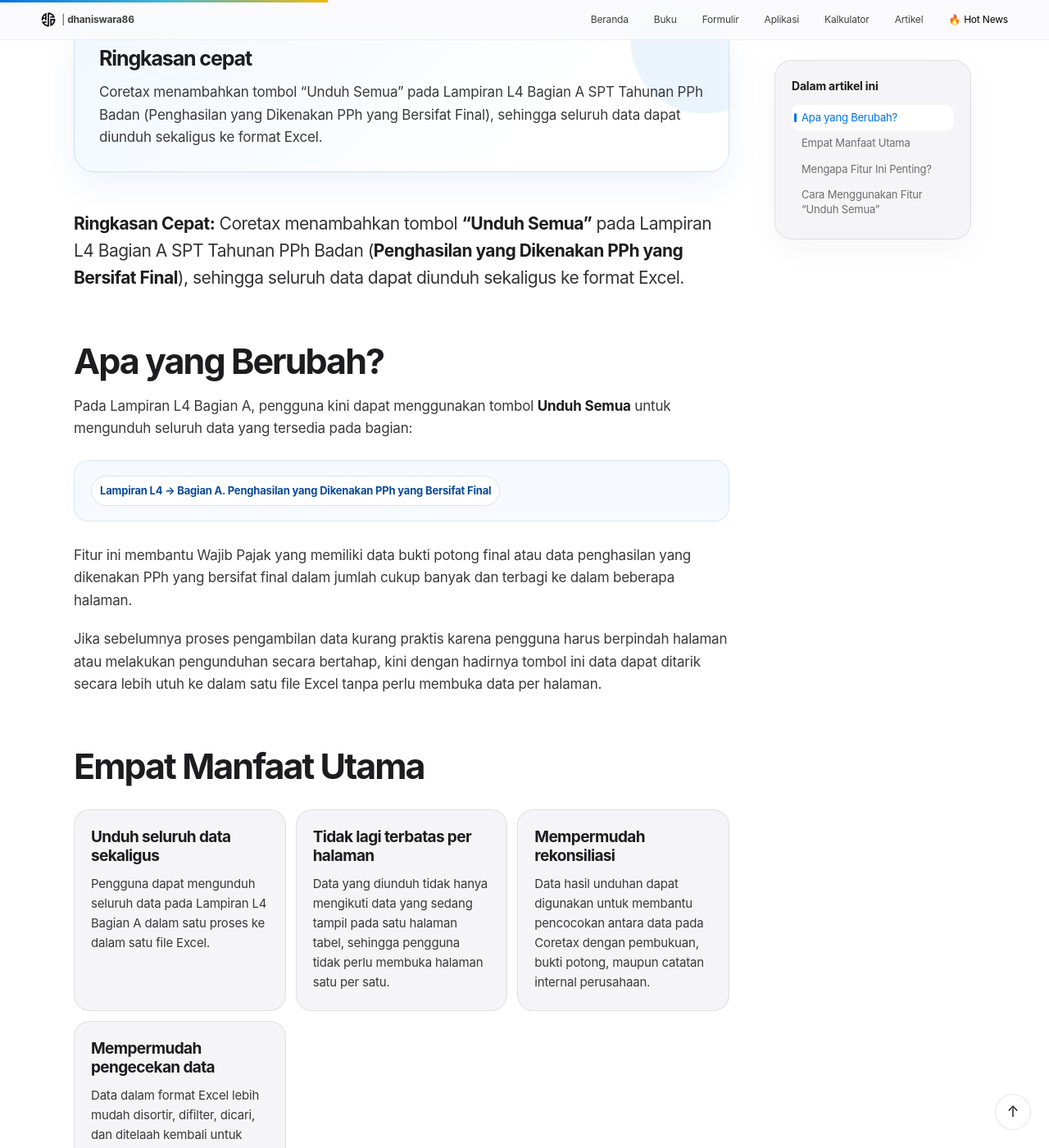
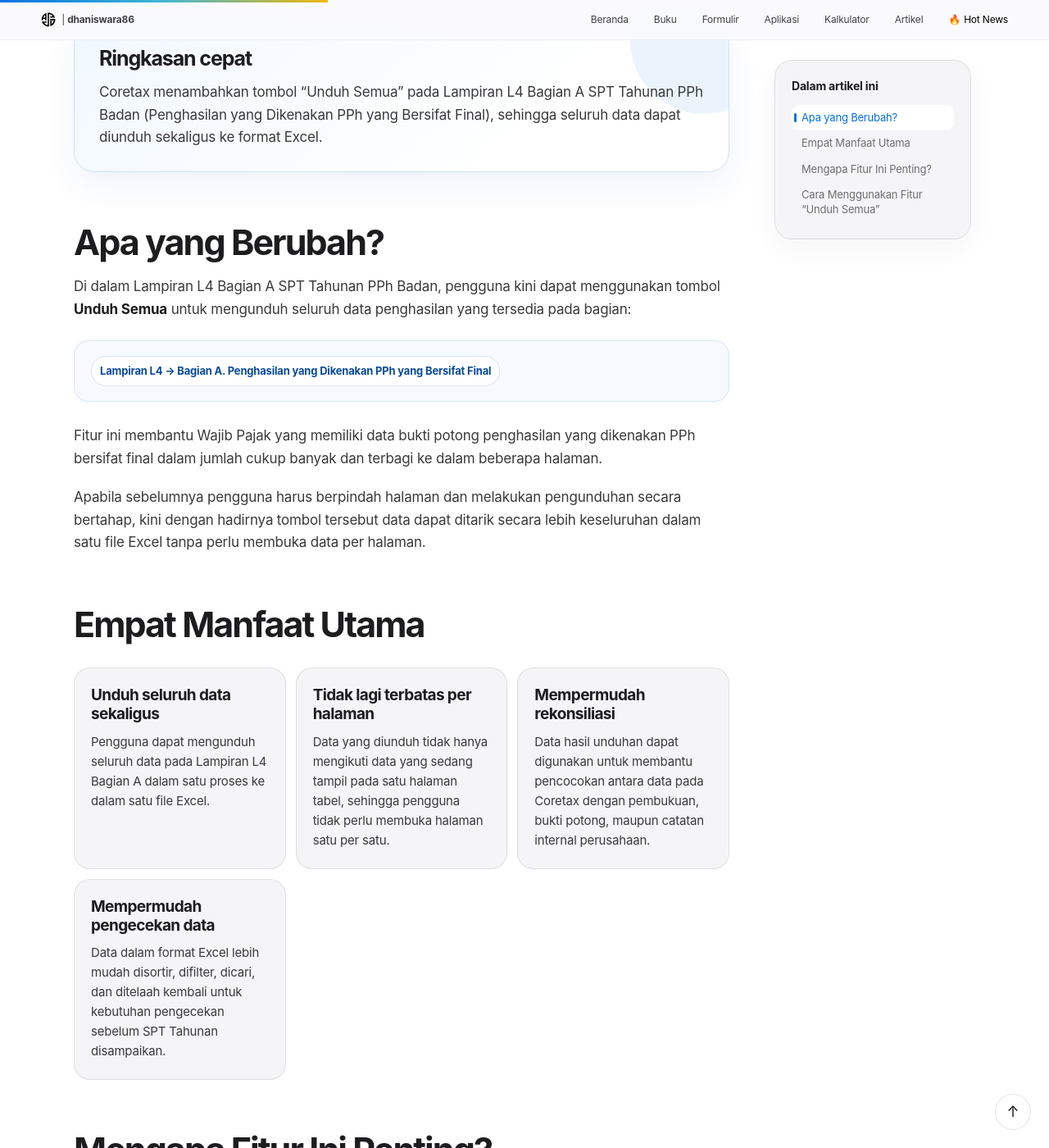
Before and after one commit to dhaniswara86/dhaniswara86.github.io, a Jekyll site: the page built from _posts/2026-08-10-coretax-download-all-l4-a-spt-badan.md, in a window 1280 px wide and 1400 px high, scrolled down 1081 px. Shown: the whole window at 82% size. Built offline with Jekyll 4.4.1, drawn with Linux system fonts in a browser that asks for light colours; some of the changed text lies outside the part shown.

Commit message:
Update Coretax download feature for L4 Section A

```diff
--- a/_posts/2026-08-10-coretax-download-all-l4-a-spt-badan.md
+++ b/_posts/2026-08-10-coretax-download-all-l4-a-spt-badan.md
@@ -28,18 +28,11 @@
 hero_visual_title: "Unduh Semua L4"
 ---
 
-<p class="hotnews-lead">
-  <strong>Ringkasan Cepat:</strong>
-  Coretax menambahkan tombol <strong>“Unduh Semua”</strong> pada
-  Lampiran L4 Bagian A SPT Tahunan PPh Badan
-  (<strong>Penghasilan yang Dikenakan PPh yang Bersifat Final</strong>),
-  sehingga seluruh data dapat diunduh sekaligus ke format Excel.
-</p>
 
 ## Apa yang Berubah?
 
-Pada Lampiran L4 Bagian A, pengguna kini dapat menggunakan tombol
-<strong>Unduh Semua</strong> untuk mengunduh seluruh data yang tersedia
+Di dalam Lampiran L4 Bagian A SPT Tahunan PPh Badan, pengguna kini dapat menggunakan tombol
+<strong>Unduh Semua</strong> untuk mengunduh seluruh data penghasilan yang tersedia
 pada bagian:
 
 <div class="hotnews-menu-path">
@@ -48,14 +41,12 @@
   </span>
 </div>
 
-Fitur ini membantu Wajib Pajak yang memiliki data bukti potong final
-atau data penghasilan yang dikenakan PPh yang bersifat final dalam
-jumlah cukup banyak dan terbagi ke dalam beberapa halaman.
+Fitur ini membantu Wajib Pajak yang memiliki data bukti potong penghasilan yang dikenakan PPh
+bersifat final dalam jumlah cukup banyak dan terbagi ke dalam beberapa halaman.
 
-Jika sebelumnya proses pengambilan data kurang praktis karena pengguna
-harus berpindah halaman atau melakukan pengunduhan secara bertahap,
-kini dengan hadirnya tombol ini data dapat ditarik secara lebih utuh
-ke dalam satu file Excel tanpa perlu membuka data per halaman.
+Apabila sebelumnya pengguna harus berpindah halaman dan melakukan pengunduhan secara bertahap,
+kini dengan hadirnya tombol tersebut data dapat ditarik secara lebih keseluruhan
+dalam satu file Excel tanpa perlu membuka data per halaman.
 
 ## Empat Manfaat Utama
 
@@ -149,20 +140,10 @@
   </figcaption>
 </figure>
 
-File hasil unduhan selanjutnya dapat dibuka menggunakan aplikasi
-pengolah spreadsheet untuk kebutuhan pengecekan dan rekonsiliasi.
+<p>File hasil unduhan selanjutnya dapat dibuka menggunakan aplikasi
+pengolah spreadsheet untuk kebutuhan pengecekan dan rekonsiliasi.</p>
 
 <div class="hotnews-note">
   <strong>Sumber</strong>
 
-  <p>
-    Telegram:
-    <a
-      href="https://t.me/FAQCoretax"
-      target="_blank"
-      rel="noopener noreferrer"
-    >
-      t.me/FAQCoretax
-    </a>
-  </p>
 </div>
```
